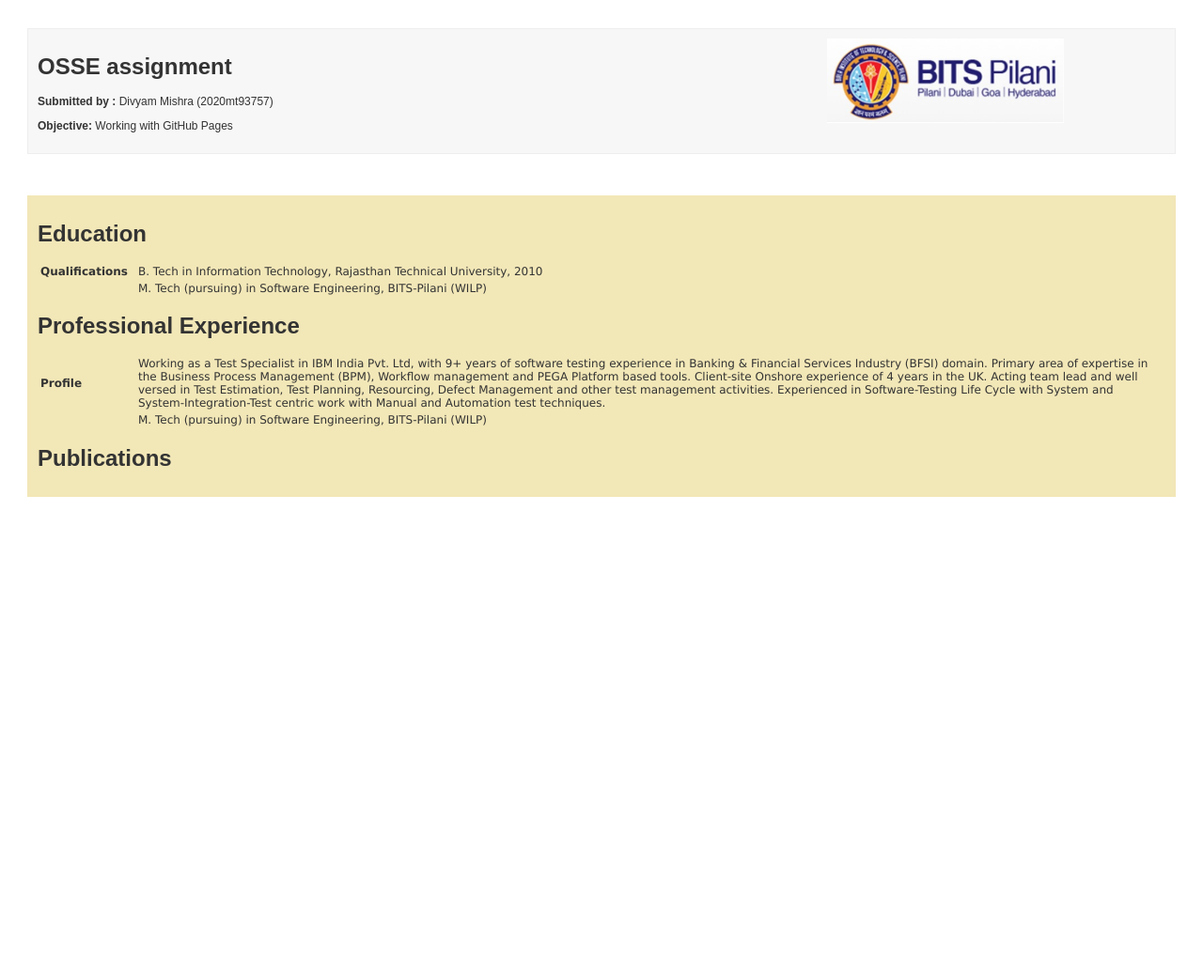
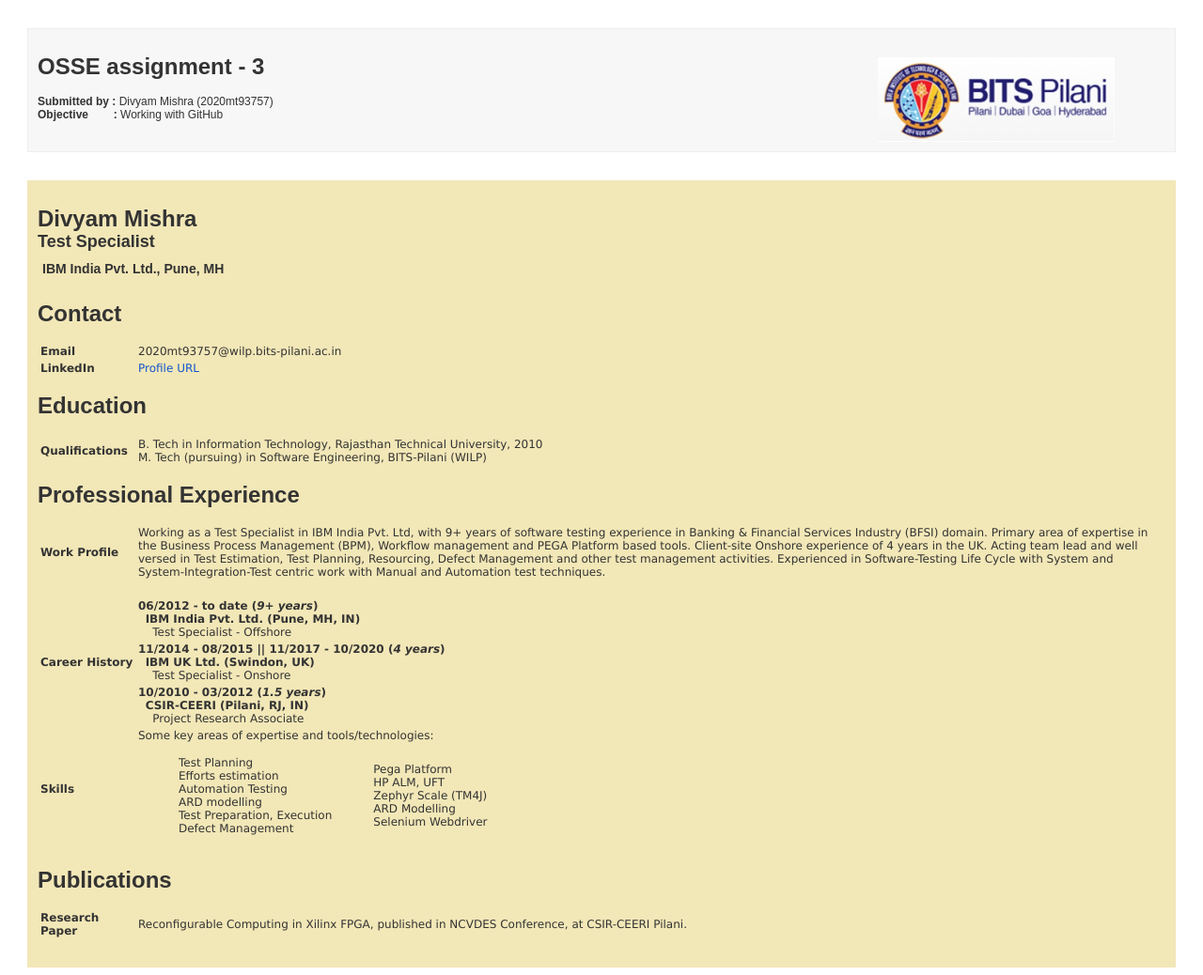
Before and after one commit to DMishra-Hub/divyamgithub1.github.io, a plain HTML site: page index.html in a window 1280 px wide. Shown: the whole page at 94% size. Before the commit the page ends 800 px from the top, so only its background shows below. Drawn offline with Linux system fonts and the light colour scheme.

Commit message:
Updated code
some changes made in the code for a better UI.

```diff
--- a/index.html
+++ b/index.html
@@ -9,17 +9,38 @@
 <div id="Frame0">
 <div class="row">
  <div class="column1">
-  <h1>OSSE assignment</h1>
-  <p><b>Submitted by :</b> Divyam Mishra (2020mt93757)</p>
-  <p><b>Objective:</b> Working with GitHub Pages</p>
+  <h1>OSSE assignment - 3</h1>
+  <p><b>Submitted by&nbsp;:</b> Divyam Mishra (2020mt93757)<br><b>Objective&nbsp;&nbsp;&nbsp;&nbsp;&nbsp;&nbsp;&nbsp;&nbsp;:</b> Working with GitHub</p>
+<!--  <p><b>Objective:</b> Working with GitHub Pages</p>-->
  </div>
  <div class="column2">
- 	<img src="Logo.jpg" alt="Bits Logo" width="70%" heigth="70%" align="center" valign="middle">
+ 	<img src="Logo.jpg" alt="Bits Logo" style="display: block; margin-left: auto; margin-right: auto; Margin-top: 20px; width: 70%;">
  </div>
 </div>
 </div>
-<br>
 <div id="Frame1">
+	<div>
+		<h1 style="margin-bottom:0;" class="name1">Divyam Mishra</h1>
+		<h2 style="margin-top:0; margin-bottom:0;" class="name2">Test Specialist</h3>
+		<h3 style="margin-top:0;" class="name3">IBM India Pvt. Ltd., Pune, MH</h4>
+	</div>
+
+		<div class="row1">
+		<h1>Contact</h1>
+	</div>
+	<div class="row1">
+		<table border="0" align="center" class="Table">
+			<tr>
+				<th>Email</th>
+				<td>2020mt93757@wilp.bits-pilani.ac.in</td>
+			</tr>
+			<tr>
+				<th>LinkedIn</th>
+				<td><a href="https://www.linkedin.com/in/divyam-mishra-8509b739?lipi=urn%3Ali%3Apage%3Ad_flagship3_profile_view_base_contact_details%3BwAv8ID%2F3TXeNXByxCgQB4w%3D%3D">Profile URL</a></td>
+			</tr>
+		</table>
+	</div>
+
 	<div class="row1">
 		<h1>Education</h1>
 	</div>
@@ -27,11 +48,7 @@
 		<table border="0" align="center" class="Table">
 			<tr>
 				<th>Qualifications</th>
-				<td>B. Tech in Information Technology, Rajasthan Technical University, 2010</td>
-			</tr>
-			<tr>
-				<td>&nbsp;</td>
-				<td>M. Tech (pursuing) in Software Engineering, BITS-Pilani (WILP)</td>
+				<td>B. Tech in Information Technology, Rajasthan Technical University, 2010<br>M. Tech (pursuing) in Software Engineering, BITS-Pilani (WILP)</td>
 			</tr>
 		</table>
 	</div>
@@ -41,18 +58,69 @@
 		<div class="row1">
 		<table border="0" align="center" class="Table">
 			<tr>
-				<th>Profile</th>
+				<th>Work Profile</th>
 				<td>Working as a Test Specialist in IBM India Pvt. Ltd, with 9+ years of software testing experience in Banking & Financial Services Industry (BFSI) domain. Primary area of expertise in the Business Process Management (BPM), Workflow management and PEGA Platform based tools. Client-site Onshore experience of 4 years in the UK. Acting team lead and well versed in Test Estimation, Test Planning, Resourcing, Defect Management and other test management activities. Experienced in Software-Testing Life Cycle with System and System-Integration-Test centric work with Manual and Automation test techniques.</td>
 			</tr>
 			<tr>
+				<th>&nbsp;</th>
 				<td>&nbsp;</td>
-				<td>M. Tech (pursuing) in Software Engineering, BITS-Pilani (WILP)</td>
+			</tr>
+			<tr>
+				<th rowspan="3">Career History</th>
+				<td><b>06/2012 - to date (<i>9+ years</i>)</b><br>&nbsp;&nbsp;<b>IBM India Pvt. Ltd. (Pune, MH, IN)</b><br>&nbsp;&nbsp;&nbsp;&nbsp;Test Specialist - Offshore</td>
+			</tr>
+			<tr>
+				<td><b>11/2014 - 08/2015 || 11/2017 - 10/2020 (<i>4 years</i>)</b><br>&nbsp;&nbsp;<b>IBM UK Ltd. (Swindon, UK)</b><br>&nbsp;&nbsp;&nbsp;&nbsp;Test Specialist - Onshore</td>
+			</tr>
+			<tr>
+				<td><b>10/2010 - 03/2012 (<i>1.5 years</i>)</b><br>&nbsp;&nbsp;<b>CSIR-CEERI (Pilani, RJ, IN)</b><br>&nbsp;&nbsp;&nbsp;&nbsp;Project Research Associate</td>
+			</tr>
+			<tr>
+				<th>Skills</th>
+				<td> Some key areas of expertise and tools/technologies:<br>
+				<table>
+				<tr>
+				<td width="auto">
+					<ul style="list-style-type:none;">
+						<li>Test Planning</li>
+						<li>Efforts estimation</li>
+						<li>Automation Testing</li>
+						<li>ARD modelling</li>
+						<li>Test Preparation, Execution</li>
+						<li>Defect Management</li>
+					</ul>
+				</td>
+				<td>
+					<ul style="list-style-type:none;">
+						<li>Pega Platform</li>
+						<li>HP ALM, UFT</li>
+						<li>Zephyr Scale (TM4J)</li>
+						<li>ARD Modelling</li>
+						<li>Selenium Webdriver</li>
+						<li></li>
+					</ul>
+				</td>
+				</tr>
+				</table>
+			</td>
 			</tr>
 		</table>
 	</div>
 	<div class="row1">
 		<h1>Publications</h1>
 	</div>
+	<div class="row1">
+		<table border="0" align="center" class="Table">
+			<tr>
+				<th>Research Paper</th>
+				<td>Reconfigurable Computing in Xilinx FPGA, published in NCVDES Conference, at CSIR-CEERI Pilani.</td>
+			</tr>
+			<tr>
+				<th>&nbsp;</th>
+				<td>&nbsp;</td>
+			</tr>
+		</table>
+	</div>
 </div>
 
 </body>
```
